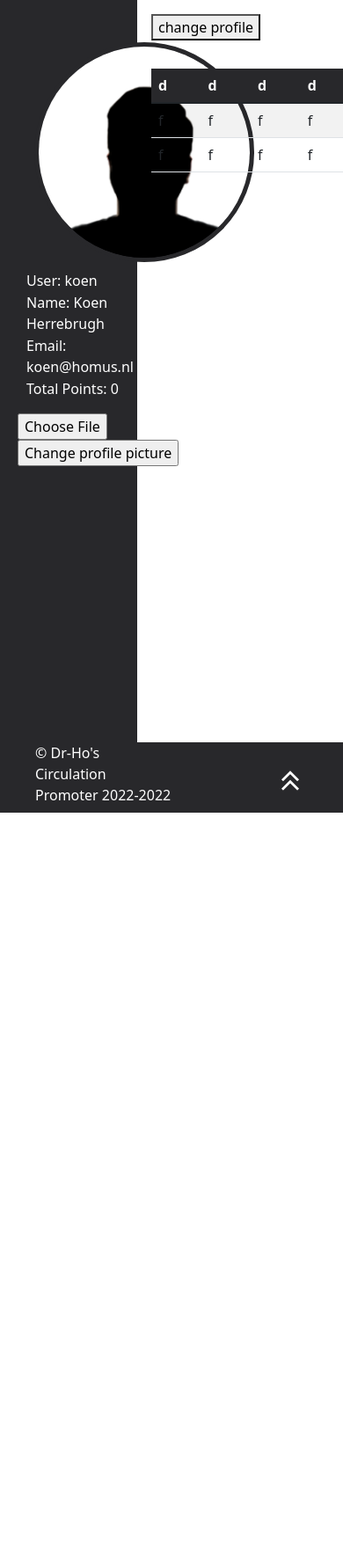
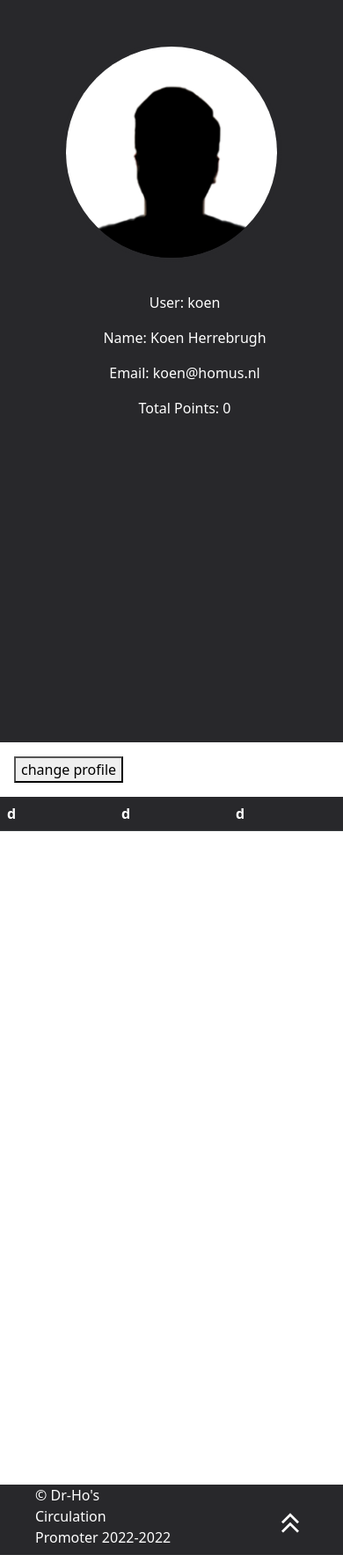
Before and after one commit to RafaelOudshoorn/f1-dr-ho-s, a PHP site: page /profile?username=koen in a window 390 px wide. Shown: the part 80-1856 px from the top of the page at 88% size. Before the commit the page ends 1004 px from the top, so only its background shows below. Run offline with PHP 8.4, Linux system fonts and the light colour scheme; the visitor is signed in with stand-in values (Sample User, id 1); data comes from the database, SQL or seed files in the repository; lists and menus that the app fills with data are empty.

Commit message:
update form profile
er

```diff
--- a/css/profile.css
+++ b/css/profile.css
@@ -20,8 +20,9 @@
     border-radius:50%;
     overflow:hidden;
     background:#010104;
-    margin-left: 25%;
 
+    margin-left:auto;
+    margin-right:auto;
 }
 .profielAfbeelding{
     height:250px;
@@ -56,12 +57,44 @@ input{
     margin-left: 30%;
     margin-top: 100px;
 }
-input[type=text]{
-    width: 300px;
-    height: 40px;
-}
+
 .persoonsgegevens{
     color: white;
     margin-top: -15px;
     margin-left: 30px;
 }
+.buttonsCentrerenDiv{
+    width: 90%;
+    margin-left: 5%;
+}
+#tablePoints{
+    width: 90%;
+    margin-left: 5%;
+    margin-right: 5%;
+
+}
+@media (max-width: 1009px) {
+    .vakLinks{
+        width: 100%;
+        height: 100%;
+    }
+    .vakRechts{
+        width:  100%;
+        height: 100%;
+    }
+    .buttonsCentrerenDiv{
+        width: 5%;
+
+    }
+    .persoonsgegevens{
+        color: white;
+        margin-top: 10px;
+        margin-left: 30px;
+        text-align: center;
+
+    }
+    #tablePoints{
+        width: 100%;
+        margin-left: 0;
+    }
+  }
--- a/managers/userManager.php
+++ b/managers/userManager.php
@@ -208,6 +208,21 @@
             $stmt->bindValue(3,$iId);
             $stmt->execute();
         }
+        public static function updateUserData($data, $id){
+            global $con;
+
+            $query = "UPDATE user ";
+            $query .= "SET username = ? , firstname = ?, lastname = ?, email = ?";
+            $query .= "WHERE idperson = ? ";
+
+            $stmt=$con->prepare($query);
+            $stmt->bindValue(1,$data["username"]);
+            $stmt->bindValue(2,$data["firstname"]);
+            $stmt->bindValue(3,$data["lastname"]);
+            $stmt->bindValue(4,$data["email"]);
+            $stmt->bindValue(5,$id);
+            $stmt->execute();
+        }
     }
 
 ?>
--- a/profile.php
+++ b/profile.php
@@ -55,48 +55,59 @@
                 echo "<p class='persoonsgegevens'>Name: <span style=\"font-weight:500;\">$gUInfo->firstname $gUInfo->lastname</span></p>";
                 echo "<p class='persoonsgegevens'>Email: <span style=\"font-weight:500;\">$gUInfo->email</span></p>";
                 echo "<p class='persoonsgegevens'> Total Points: <span style=\"font-weight:500;\">$gUInfo->total_points</span></p>";
-                echo "<form method=\"POST\" enctype=\"multipart/form-data\">";
-                echo "<input type=\"file\" name=\"file\" class=\"buttonChooseFile\">";
-                echo "<input type=\"submit\" name=\"cPF\" value=\"Change profile picture\">";
-                if($gUInfoPFP != "pictures/user_profile.png"){
-                    echo "<input type=\"submit\" name=\"DPF\" value=\"Delete profile picture\">";
 
-                }
-                echo "</form>";
             }
         ?>
                 </div>
         <div class="vakRechts">
             <button class="m-3" id="buttonChangeProfilePoints" onclick="handleButtonChangeProfile()">change profile</button>
-            <form class="formProfile" id="formProfile">
+            <?php
+                if(isset($_POST["username"])){
+                    userManager::updateUserData($_POST, $gUInfo->idperson);
+                    header("location: profile.php");
+                    var_dump($_POST);
+
+                }
+            ?>
+            <form class="formProfile" id="formProfile" method="POST">
                 User:<br/>
-                <input type="text" placeholder=<?php echo "$gUInfo->username"?>><br/><br/>
-                name:<br/>
-                <input type="text" placeholder=<?php echo "$gUInfo->firstname $gUInfo->lastname"?>><br/><br/>
+                <input type="text" value=<?php echo "$gUInfo->username"?> name="username"><br/><br/>
+                firstname:<br/>
+                <input type="text" value=<?php echo "$gUInfo->firstname"?> name="firstname"><br/><br/>
+                lastname:<br/>
+                <input type="text" value=<?php echo "$gUInfo->lastname"?> name="lastname"><br/><br/>
                 email:<br/>
-                <input type="text" placeholder=<?php echo "$gUInfo->email"?>><br/><br/>
-                <input type="button" value="change" class="btn btn-danger">
+                <input type="text" value=<?php echo "$gUInfo->email"?> name="email"><br/><br/>
+
+                <input type="submit" value="change" class="btn btn-danger"><br/><br/><br/><br/>
+                <?php
+                     echo "<form method=\"POST\" enctype=\"multipart/form-data\" class=\"buttonsCentrerenDiv\">";
+                     echo "<input type=\"file\" name=\"file\" class=\"buttonChooseFile\">";
+                     echo "<input type=\"submit\" name=\"cPF\" value=\"Change profile picture\">";
+                     if($gUInfoPFP != "pictures/user_profile.png"){
+                         echo "<input type=\"submit\" name=\"DPF\" value=\"Delete profile picture\">";
+
+                     }
+                     echo "</form>";
+                ?>
             </form>
-            <table class="table table-striped m-3" id="tablePoints">
+            <table class="table table-striped" id="tablePoints">
                 <thead class="table-dark">
-                    <th>d</th>
                     <th>d</th>
                     <th>d</th>
                     <th>d</th>
                 </thead>
                 <tbody>
-                    <tr>
-                    <td>f</td>
-                    <td>f</td>
-                    <td>f</td>
-                    <td>f</td>
-                    </tr>
-                    <tr>
-                    <td>f</td>
-                    <td>f</td>
-                    <td>f</td>
-                    <td>f</td>
-                    </tr>
+                    <?php
+                        // foreach(){
+                        //     echo "<tr>";
+                        //     echo "<td></td>";
+                        //     echo "<td></td>";
+                        //     echo "<td></td>";
+                        //     echo "<tr>";
+                        // }
+
+                    ?>
                 </tbody>
             </table>
         </div>
@@ -104,7 +115,6 @@
         <script>
             var page = 0;
             function handleButtonChangeProfile(){
-
                 if(page == 0){
                     document.getElementById("formProfile").style.display = "table";
                     document.getElementById("tablePoints").style.display = "none";
```
Also changed, not shown: managers/BetManager.php (line endings or trailing spaces).
